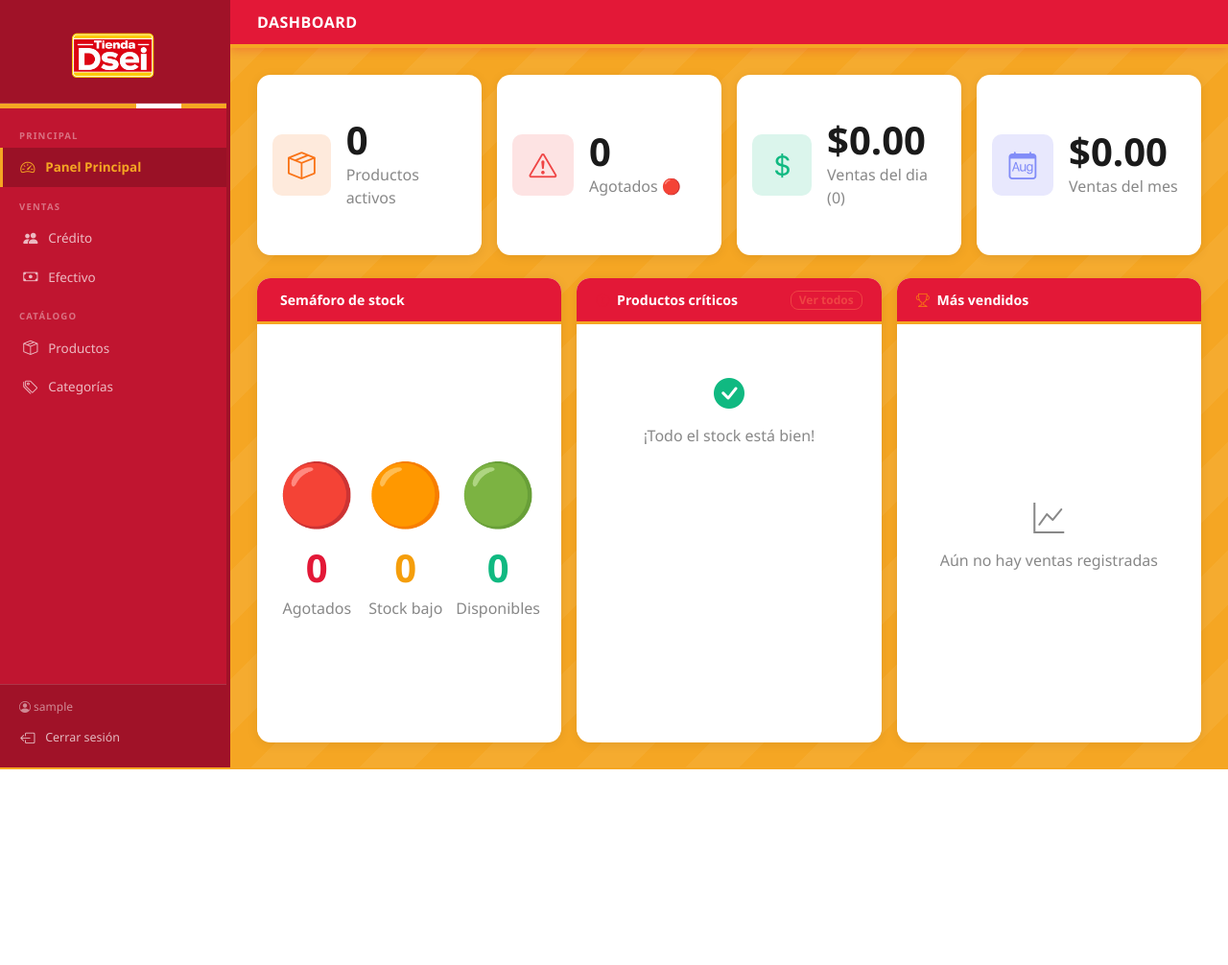
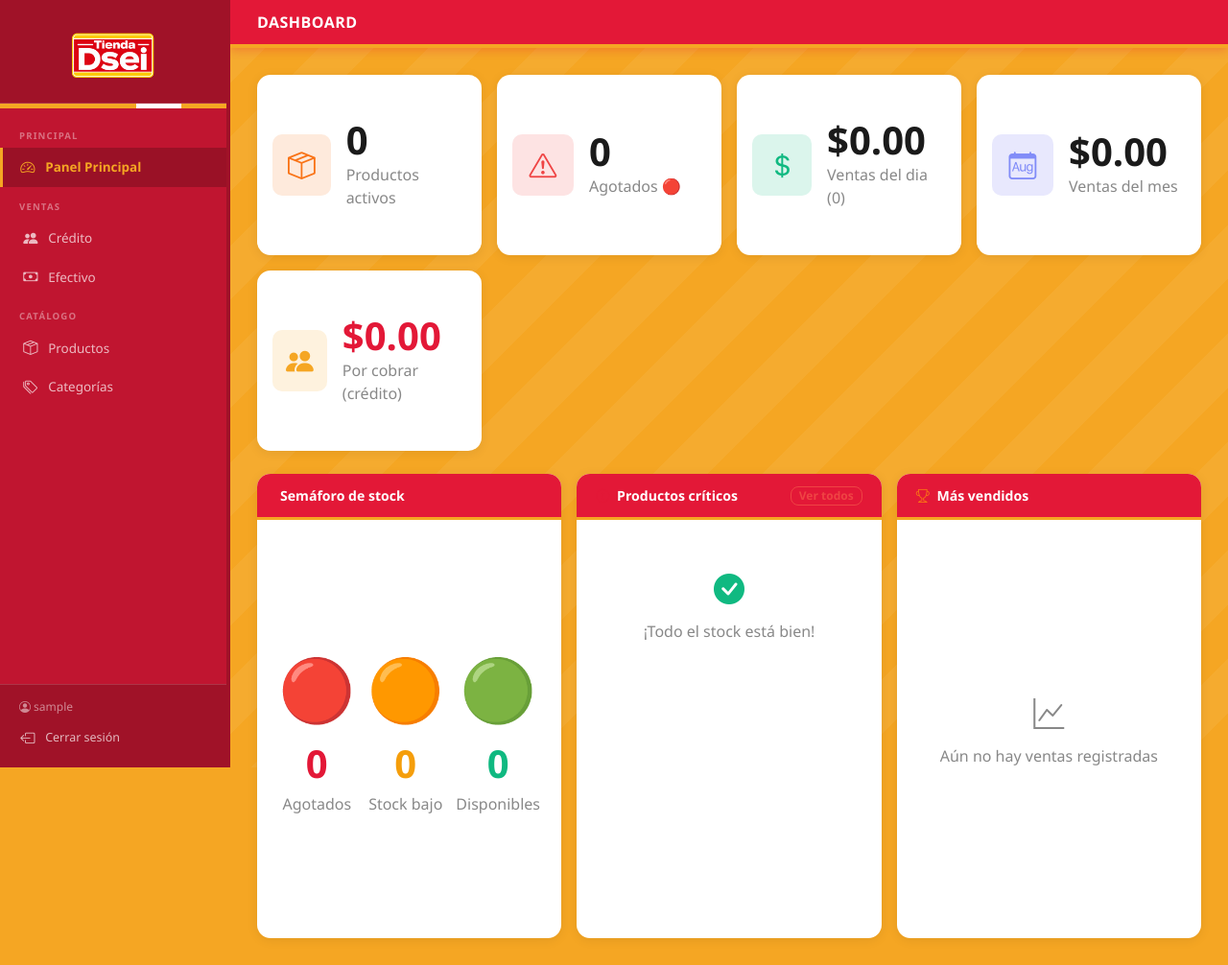
Before and after one commit to xlDeadman/tiendita, a Django app: page / in a window 1280 px wide. Shown: the whole page at 96% size. Before the commit the page ends 802 px from the top, so only its background shows below. Run offline with Django 5.2, Linux system fonts and the light colour scheme; the visitor is signed in with stand-in values (Sample User, id 1); data that the repository does not hold is empty.

```diff
--- a/inventario/templates/inventario/dashboard.html
+++ b/inventario/templates/inventario/dashboard.html
@@ -65,6 +65,22 @@
       </div>
     </div>
   </div>
+
+  <!-- NUEVA TARJETA: Por cobrar -->
+  <div class="col-6 col-md-3">
+    <div class="card stat-card h-100">
+      <div class="card-body d-flex align-items-center gap-3 py-5">
+        <div class="stat-icon" style="background:rgba(245,166,35,.15); color:#f5a623; width:64px; height:64px; font-size:1.8rem;">
+          <i class="bi bi-people-fill"></i>
+        </div>
+        <div>
+          <div style="font-size:2.5rem; font-weight:800; color:#e31837; line-height:1;">${{ por_cobrar|floatformat:2 }}</div>
+          <div class="text-muted mt-1">Por cobrar (crédito)</div>
+        </div>
+      </div>
+    </div>
+  </div>
+
 </div>
 
 <!-- Segunda fila -->
--- a/inventario/views.py
+++ b/inventario/views.py
@@ -38,6 +38,22 @@ def dashboard(request):
         fecha__month=hoy.month
     ).aggregate(t=Sum('total'))['t'] or 0
 
+    # Por cobrar = total mes - lo que ya pagaron (cuentas pagadas del mes)
+    cobrado_mes = Venta.objects.filter(
+        fecha__year=hoy.year,
+        fecha__month=hoy.month,
+        cliente_fk__isnull=False,
+        pagado=True
+    ).aggregate(t=Sum('total'))['t'] or 0
+
+    credito_mes = Venta.objects.filter(
+        fecha__year=hoy.year,
+        fecha__month=hoy.month,
+        cliente_fk__isnull=False
+    ).aggregate(t=Sum('total'))['t'] or 0
+
+    por_cobrar = credito_mes - cobrado_mes
+
     top_productos = (
         DetalleVenta.objects
         .values('producto__nombre')
@@ -56,6 +72,7 @@ def dashboard(request):
         'total_hoy': total_hoy,
         'num_ventas_hoy': num_ventas_hoy,
         'total_mes': total_mes,
+        'por_cobrar': por_cobrar,
         'top_productos': top_productos,
         'productos_criticos': productos_criticos,
         'ultimas_ventas': ultimas_ventas,
```
